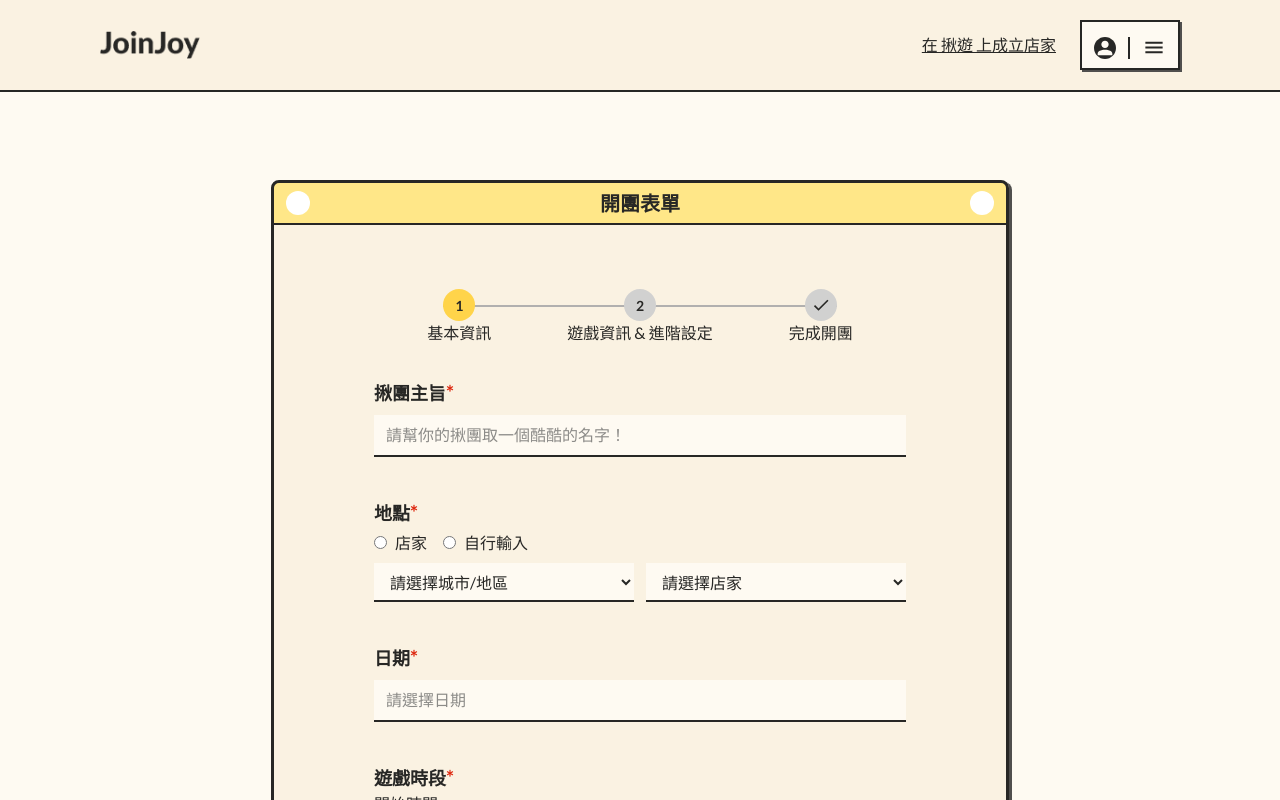
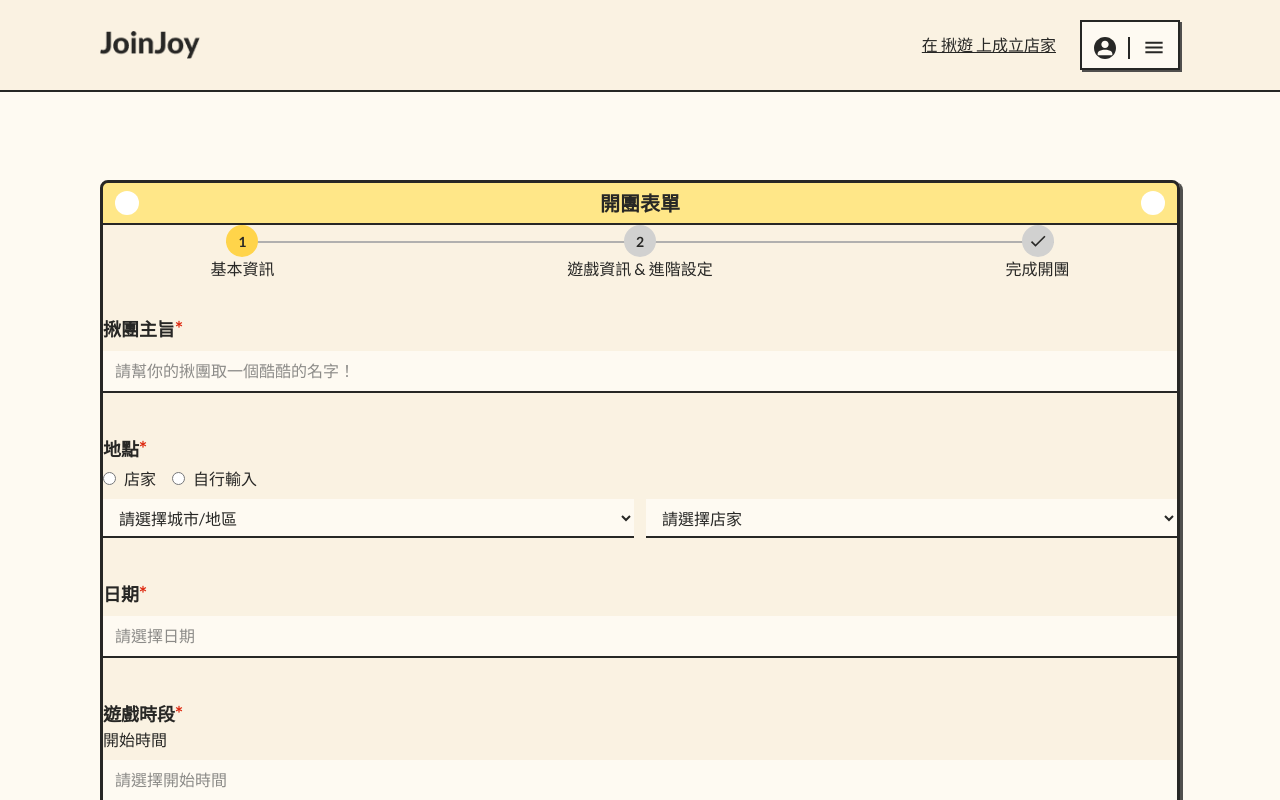
Before and after one commit to star82620/join-joy, a Next.js app: page /create-group in a window 1280 px wide. Shown: the top 800 px of the page. Built offline with nearby package versions, Linux system fonts and the light colour scheme.

Commit message:
update/ adjust component Wrapper layout

```diff
--- a/common/components/Wrapper.tsx
+++ b/common/components/Wrapper.tsx
@@ -2,21 +2,33 @@ import React, { Children, ReactNode } from "react";
 
 type WrapperProps = {
   title: string;
-  titleStyle: string;
+  titleStyle?: string;
   children: ReactNode;
+  contentStyle?: string;
+  hideShadow?: boolean;
 };
 
 // FrameWindow 框框寬度是看內容的
 
-export default function Wrapper({ title, titleStyle, children }: WrapperProps) {
+export default function Wrapper({
+  title,
+  titleStyle,
+  children,
+  contentStyle,
+  hideShadow,
+}: WrapperProps) {
   return (
-    <div className="m-auto w-fit rounded-t-lg shadow-window">
+    <div
+      className={`w-full rounded-t-lg ${!hideShadow ? "shadow-window" : ""}`}
+    >
       <section className="flex justify-between items-center bg-yellow-neutral border-[3px] border-b-2 rounded-t-lg px-3 py-2 text-center">
         <div className="w-6 h-6 rounded-full bg-white"></div>
-        <h2 className={titleStyle}>{title}</h2>
+        <h2 className={`font-semibold text-xl ${titleStyle}`}>{title}</h2>
         <div className="w-6 h-6 rounded-full bg-white"></div>
       </section>
-      <section className="bg-yellow-dark border-[3px] border-t-0 px-[100px] py-16 lg:px-14 lg:py-12 md:px-8 md:py-8 sm:px-4 sm:py-6">
+      <section
+        className={`bg-yellow-dark border-[3px] border-t-0 ${contentStyle}`}
+      >
         {children}
       </section>
     </div>
```
